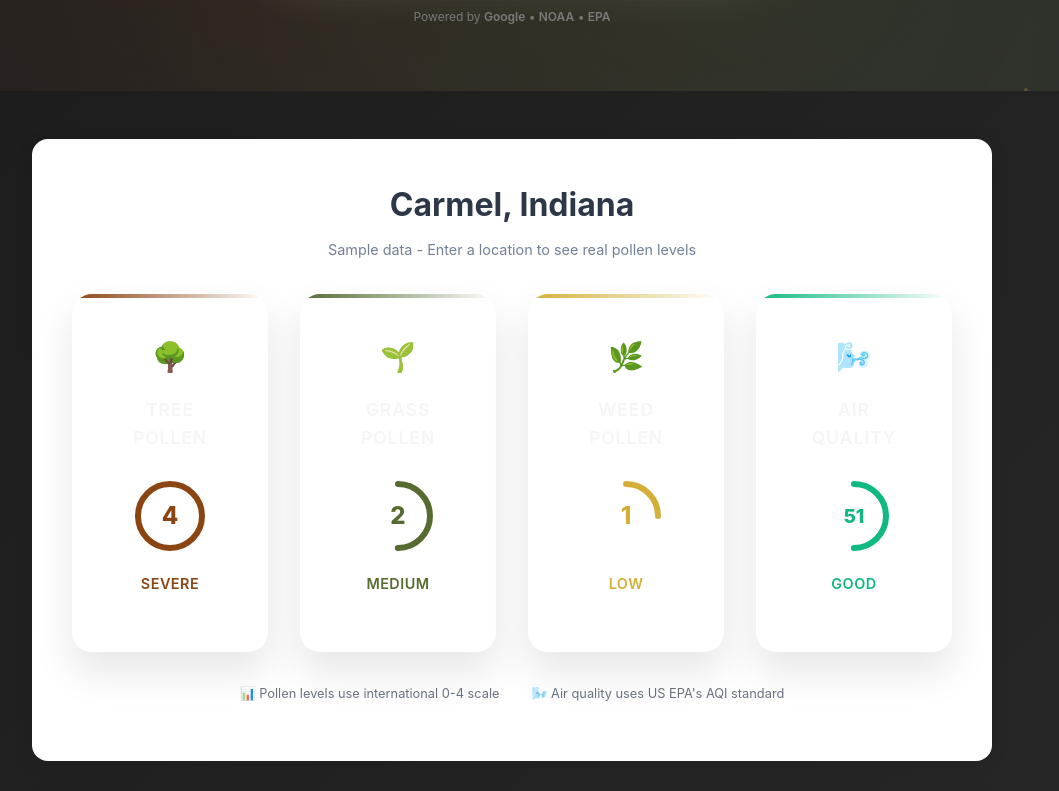
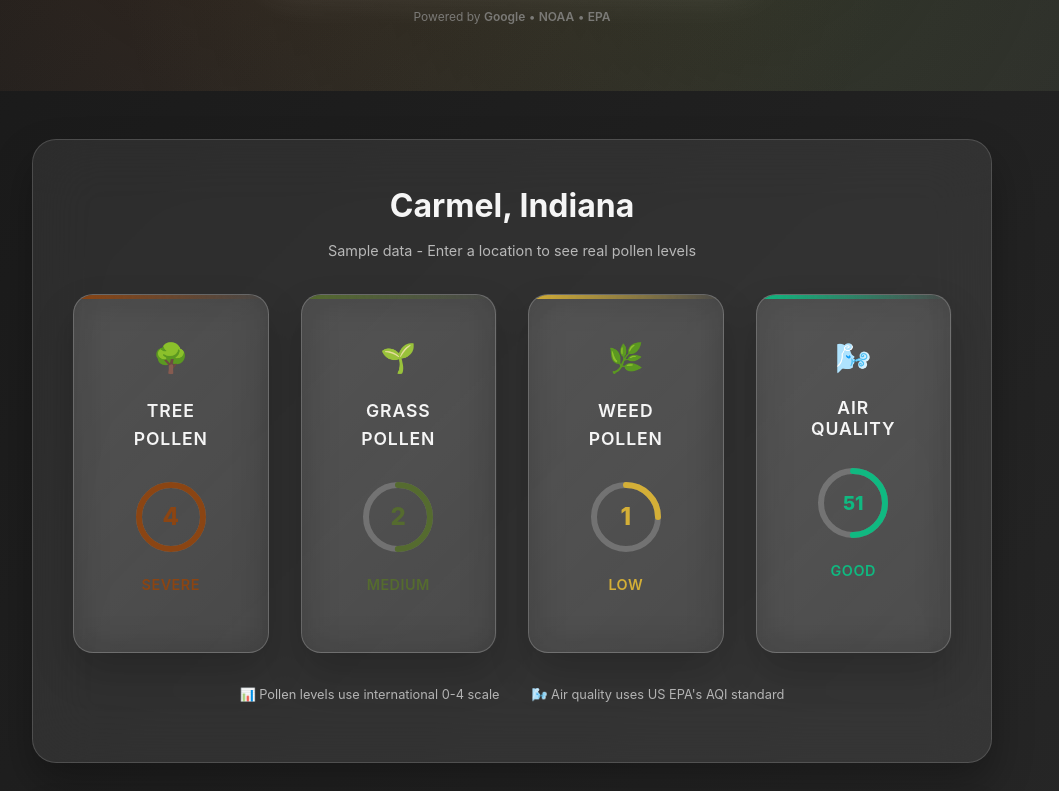
Before and after one commit to shwnhll/mypollenpal, a Next.js app: page / in a window 1280 px wide. Shown: the part 340-1131 px from the top of the page, without its empty margins (128-1187 px from the left). Built offline with nearby package versions, Linux system fonts and the light colour scheme.

Commit message:
Update page.tsx

```diff
--- a/app/page.tsx
+++ b/app/page.tsx
@@ -436,19 +436,78 @@ const updateForecast = (forecast: any[]) => {
             margin-bottom: 2rem;
           }
 
-          @keyframes float {
+@keyframes floatSwayLeft {
   0% {
-    transform: translateY(100vh) rotate(0deg);
+    transform: translate(0, 0) rotate(0deg);
     opacity: 0;
   }
-  10% {
+  5% {
+    opacity: 0.8;
+  }
+  15% {
+    transform: translate(-30px, -15vh) rotate(60deg);
     opacity: 1;
   }
+  30% {
+    transform: translate(-60px, -30vh) rotate(140deg);
+    opacity: 1;
+  }
+  45% {
+    transform: translate(-90px, -45vh) rotate(220deg);
+    opacity: 1;
+  }
+  60% {
+    transform: translate(-120px, -60vh) rotate(300deg);
+    opacity: 1;
+  }
+  75% {
+    transform: translate(-150px, -75vh) rotate(380deg);
+    opacity: 0.8;
+  }
   90% {
+    transform: translate(-180px, -90vh) rotate(440deg);
+    opacity: 0.4;
+  }
+  100% {
+    transform: translate(-200px, -110vh) rotate(500deg);
+    opacity: 0;
+  }
+}
+
+@keyframes floatSwayRight {
+  0% {
+    transform: translate(0, 0) rotate(0deg);
+    opacity: 0;
+  }
+  5% {
+    opacity: 0.8;
+  }
+  15% {
+    transform: translate(30px, -15vh) rotate(60deg);
     opacity: 1;
   }
+  30% {
+    transform: translate(60px, -30vh) rotate(140deg);
+    opacity: 1;
+  }
+  45% {
+    transform: translate(90px, -45vh) rotate(220deg);
+    opacity: 1;
+  }
+  60% {
+    transform: translate(120px, -60vh) rotate(300deg);
+    opacity: 1;
+  }
+  75% {
+    transform: translate(150px, -75vh) rotate(380deg);
+    opacity: 0.8;
+  }
+  90% {
+    transform: translate(180px, -90vh) rotate(440deg);
+    opacity: 0.4;
+  }
   100% {
-    transform: translateY(-100vh) rotate(360deg);
+    transform: translate(200px, -110vh) rotate(500deg);
     opacity: 0;
   }
 }
@@ -494,102 +553,93 @@ const updateForecast = (forecast: any[]) => {
   position: 'relative',
   overflow: 'hidden'
 }}>
+{/* Magical pollen particles dispersing from search area */}
+<div style={{
+  position: 'absolute',
+  width: '4px',
+  height: '4px',
+  background: 'rgba(212, 175, 55, 0.4)',
+  borderRadius: '50%',
+  left: '45%',
+  top: '60%',
+  animation: 'floatSwayLeft 15s infinite linear'
+}}></div>
+<div style={{
+  position: 'absolute',
+  width: '3px',
+  height: '3px',
+  background: 'rgba(212, 175, 55, 0.5)',
+  borderRadius: '50%',
+  left: '50%',
+  top: '62%',
+  animation: 'floatSwayRight 18s infinite linear',
+  animationDelay: '0s'
+}}></div>
+<div style={{
+  position: 'absolute',
+  width: '5px',
+  height: '5px',
+  background: 'rgba(212, 175, 55, 0.3)',
+  borderRadius: '50%',
+  left: '47%',
+  top: '58%',
+  animation: 'floatSwayLeft 20s infinite linear',
+  animationDelay: '1s'
+}}></div>
+<div style={{
+  position: 'absolute',
+  width: '4px',
+  height: '4px',
+  background: 'rgba(212, 175, 55, 0.4)',
+  borderRadius: '50%',
+  left: '53%',
+  top: '61%',
+  animation: 'floatSwayRight 16s infinite linear',
+  animationDelay: '0.5s'
+}}></div>
+<div style={{
+  position: 'absolute',
+  width: '3px',
+  height: '3px',
+  background: 'rgba(212, 175, 55, 0.6)',
+  borderRadius: '50%',
+  left: '46%',
+  top: '59%',
+  animation: 'floatSwayLeft 22s infinite linear',
+  animationDelay: '2s'
+}}></div>
 <div style={{
   position: 'absolute',
   width: '4px',
   height: '4px',
   background: 'rgba(212, 175, 55, 0.3)',
   borderRadius: '50%',
-  left: '10%',
-  bottom: '-1px',
-  animation: 'float 20s infinite linear'
+  left: '51%',
+  top: '63%',
+  animation: 'floatSwayRight 17s infinite linear',
+  animationDelay: '1.5s'
 }}></div>
 <div style={{
   position: 'absolute',
-  width: '4px',
-  height: '4px',
-  background: 'rgba(212, 175, 55, 0.3)',
+  width: '5px',
+  height: '5px',
+  background: 'rgba(212, 175, 55, 0.4)',
   borderRadius: '50%',
-  left: '20%',
-  bottom: '-1px',
-  animation: 'float 20s infinite linear',
-  animationDelay: '2s'
+  left: '48%',
+  top: '60%',
+  animation: 'floatSwayLeft 19s infinite linear',
+  animationDelay: '0.2s'
 }}></div>
 <div style={{
   position: 'absolute',
-  width: '4px',
-  height: '4px',
-  background: 'rgba(212, 175, 55, 0.3)',
+  width: '3px',
+  height: '3px',
+  background: 'rgba(212, 175, 55, 0.5)',
   borderRadius: '50%',
-  left: '30%',
-  bottom: '-20px',
-  animation: 'float 20s infinite linear',
-  animationDelay: '4s'
-}}></div>
-<div style={{
-  position: 'absolute',
-  width: '4px',
-  height: '4px',
-  background: 'rgba(212, 175, 55, 0.3)',
-  borderRadius: '50%',
-  left: '40%',
-  bottom: '-1px',
-  animation: 'float 20s infinite linear'
-}}></div>
-<div style={{
-  position: 'absolute',
-  width: '4px',
-  height: '4px',
-  background: 'rgba(212, 175, 55, 0.3)',
-  borderRadius: '50%',
-  left: '50%',
-  bottom: '-1px',
-  animation: 'float 20s infinite linear',
+  left: '52%',
+  top: '57%',
+  animation: 'floatSwayRight 21s infinite linear',
   animationDelay: '3s'
-}}></div>
-<div style={{
-  position: 'absolute',
-  width: '4px',
-  height: '4px',
-  background: 'rgba(212, 175, 55, 0.3)',
-  borderRadius: '50%',
-  left: '60%',
-  bottom: '-10px',
-  animation: 'float 20s infinite linear',
-  animationDelay: '1s'
-}}></div>
-<div style={{
-  position: 'absolute',
-  width: '4px',
-  height: '4px',
-  background: 'rgba(212, 175, 55, 0.3)',
-  borderRadius: '50%',
-  left: '70%',
-  bottom: '-1px',
-  animation: 'float 20s infinite linear',
-  animationDelay: '5s'
-}}></div>
-<div style={{
-  position: 'absolute',
-  width: '4px',
-  height: '4px',
-  background: 'rgba(212, 175, 55, 0.3)',
-  borderRadius: '50%',
-  left: '80%',
-  bottom: '-1px',
-  animation: 'float 20s infinite linear',
-  animationDelay: '1s'
-}}></div>
-<div style={{
-  position: 'absolute',
-  width: '4px',
-  height: '4px',
-  background: 'rgba(212, 175, 55, 0.3)',
-  borderRadius: '50%',
-  left: '90%',
-  bottom: '-1px',
-  animation: 'float 20s infinite linear',
-  animationDelay: '7s'
 }}></div>
 
   {/* Subtle gradient overlay */}
@@ -756,7 +806,8 @@ const updateForecast = (forecast: any[]) => {
 
 {/* Main Content */}
 <section style={{
-        padding: '3rem 0'
+  padding: '3rem 0',
+  background: 'linear-gradient(135deg, #1a1a1a 0%, #2d2d2d 100%)'
 }}>
   <div style={{
     maxWidth: '1000px',
@@ -765,11 +816,13 @@ const updateForecast = (forecast: any[]) => {
   }}>
     {/* Current Pollen Data Card */}
     <div style={{
-            background: 'white',
-            borderRadius: '16px',
+      background: 'rgba(255, 255, 255, 0.08)',
+      backdropFilter: 'blur(30px)',
+      border: '1px solid rgba(255, 255, 255, 0.15)',
+      borderRadius: '24px',
       padding: '2.5rem',
       marginBottom: '2rem',
-            boxShadow: '0 4px 20px rgba(0, 0, 0, 0.08)'
+      boxShadow: '0 20px 40px rgba(0, 0, 0, 0.3)'
     }}>
       <div style={{
         textAlign: 'center',
@@ -778,13 +831,13 @@ const updateForecast = (forecast: any[]) => {
         <h2 style={{
           fontSize: '2rem',
           fontWeight: '700',
-                color: '#2d3748',
+          color: '#f5f5f5',
           marginBottom: '0.5rem'
         }} id="currentLocation">
           Carmel, Indiana
         </h2>
         <p style={{
-                color: '#718096',
+          color: '#b8b8b8',
           fontSize: '0.9rem'
         }} id="lastUpdated">
           Sample data - Enter a location to see real pollen levels
@@ -797,20 +850,20 @@ const updateForecast = (forecast: any[]) => {
         gap: '2rem',
         margin: '2rem 0'
       }} className="pollen-cards-grid">
+
         {/* Tree Pollen Card */}
         <div className="pollen-card" style={{
-    background: 'rgba(255, 255, 255, 0.06)',
+          background: 'linear-gradient(135deg, rgba(255, 255, 255, 0.1) 0%, rgba(255, 255, 255, 0.05) 100%)',
           backdropFilter: 'blur(20px)',
-    border: '1px solid rgba(255, 255, 255, 0.1)',
+          border: '1px solid rgba(255, 255, 255, 0.2)',
           borderRadius: '20px',
           padding: '2.5rem',
           textAlign: 'center',
           transition: 'all 0.3s ease',
           position: 'relative',
           overflow: 'hidden',
-    boxShadow: '0 20px 40px rgba(0, 0, 0, 0.1)'
-  }}>
-    {/* Top accent border */}
+          boxShadow: '0 20px 40px rgba(0, 0, 0, 0.2)'
+        }}>
           <div style={{
             position: 'absolute',
             top: 0,
@@ -840,7 +893,7 @@ const updateForecast = (forecast: any[]) => {
             margin: '0 auto 1rem'
           }}>
             <svg width="80" height="80" style={{ transform: 'rotate(-90deg)' }}>
-        <circle cx="40" cy="40" r="32" fill="none" stroke="rgba(255, 255, 255, 0.1)" strokeWidth="6" />
+              <circle cx="40" cy="40" r="32" fill="none" stroke="rgba(255, 255, 255, 0.2)" strokeWidth="6" />
               <circle
                 id="treeRing"
                 cx="40" cy="40" r="32" fill="none" stroke="#8b4513" strokeWidth="6"
@@ -874,18 +927,17 @@ const updateForecast = (forecast: any[]) => {
 
         {/* Grass Pollen Card */}
         <div className="pollen-card" style={{
-    background: 'rgba(255, 255, 255, 0.06)',
+          background: 'linear-gradient(135deg, rgba(255, 255, 255, 0.1) 0%, rgba(255, 255, 255, 0.05) 100%)',
           backdropFilter: 'blur(20px)',
-    border: '1px solid rgba(255, 255, 255, 0.1)',
+          border: '1px solid rgba(255, 255, 255, 0.2)',
           borderRadius: '20px',
           padding: '2.5rem',
           textAlign: 'center',
           transition: 'all 0.3s ease',
           position: 'relative',
           overflow: 'hidden',
-    boxShadow: '0 20px 40px rgba(0, 0, 0, 0.1)'
-  }}>
-    {/* Top accent border */}
+          boxShadow: '0 20px 40px rgba(0, 0, 0, 0.2)'
+        }}>
           <div style={{
             position: 'absolute',
             top: 0,
@@ -915,7 +967,7 @@ const updateForecast = (forecast: any[]) => {
             margin: '0 auto 1rem'
           }}>
             <svg width="80" height="80" style={{ transform: 'rotate(-90deg)' }}>
-        <circle cx="40" cy="40" r="32" fill="none" stroke="rgba(255, 255, 255, 0.1)" strokeWidth="6" />
+              <circle cx="40" cy="40" r="32" fill="none" stroke="rgba(255, 255, 255, 0.2)" strokeWidth="6" />
               <circle
                 id="grassRing"
                 cx="40" cy="40" r="32" fill="none" stroke="#556b2f" strokeWidth="6"
@@ -949,18 +1001,17 @@ const updateForecast = (forecast: any[]) => {
 
         {/* Weed Pollen Card */}
         <div className="pollen-card" style={{
-    background: 'rgba(255, 255, 255, 0.06)',
+          background: 'linear-gradient(135deg, rgba(255, 255, 255, 0.1) 0%, rgba(255, 255, 255, 0.05) 100%)',
           backdropFilter: 'blur(20px)',
-    border: '1px solid rgba(255, 255, 255, 0.1)',
+          border: '1px solid rgba(255, 255, 255, 0.2)',
           borderRadius: '20px',
           padding: '2.5rem',
           textAlign: 'center',
           transition: 'all 0.3s ease',
           position: 'relative',
           overflow: 'hidden',
-    boxShadow: '0 20px 40px rgba(0, 0, 0, 0.1)'
-  }}>
-    {/* Top accent border */}
+          boxShadow: '0 20px 40px rgba(0, 0, 0, 0.2)'
+        }}>
           <div style={{
             position: 'absolute',
             top: 0,
@@ -990,7 +1041,7 @@ const updateForecast = (forecast: any[]) => {
             margin: '0 auto 1rem'
           }}>
             <svg width="80" height="80" style={{ transform: 'rotate(-90deg)' }}>
-        <circle cx="40" cy="40" r="32" fill="none" stroke="rgba(255, 255, 255, 0.1)" strokeWidth="6" />
+              <circle cx="40" cy="40" r="32" fill="none" stroke="rgba(255, 255, 255, 0.2)" strokeWidth="6" />
               <circle
                 id="weedRing"
                 cx="40" cy="40" r="32" fill="none" stroke="#d4af37" strokeWidth="6"
@@ -1024,18 +1075,17 @@ const updateForecast = (forecast: any[]) => {
 
         {/* Air Quality Card */}
         <div className="pollen-card" style={{
-    background: 'rgba(255, 255, 255, 0.06)',
+          background: 'linear-gradient(135deg, rgba(255, 255, 255, 0.1) 0%, rgba(255, 255, 255, 0.05) 100%)',
           backdropFilter: 'blur(20px)',
-    border: '1px solid rgba(255, 255, 255, 0.1)',
+          border: '1px solid rgba(255, 255, 255, 0.2)',
           borderRadius: '20px',
           padding: '2.5rem',
           textAlign: 'center',
           transition: 'all 0.3s ease',
           position: 'relative',
           overflow: 'hidden',
-    boxShadow: '0 20px 40px rgba(0, 0, 0, 0.1)'
-  }}>
-    {/* Top accent border */}
+          boxShadow: '0 20px 40px rgba(0, 0, 0, 0.2)'
+        }}>
           <div style={{
             position: 'absolute',
             top: 0,
@@ -1055,8 +1105,9 @@ const updateForecast = (forecast: any[]) => {
             marginBottom: '1.5rem',
             fontSize: '1.1rem',
             textTransform: 'uppercase',
-      letterSpacing: '0.05em'
-    }}>Air Quality</div>
+            letterSpacing: '0.05em',
+            lineHeight: '1.2'
+          }}>Air<br/>Quality</div>
 
           <div style={{
             position: 'relative',
@@ -1065,7 +1116,7 @@ const updateForecast = (forecast: any[]) => {
             margin: '0 auto 1rem'
           }}>
             <svg width="80" height="80" style={{ transform: 'rotate(-90deg)' }}>
-        <circle cx="40" cy="40" r="32" fill="none" stroke="rgba(255, 255, 255, 0.1)" strokeWidth="6" />
+              <circle cx="40" cy="40" r="32" fill="none" stroke="rgba(255, 255, 255, 0.2)" strokeWidth="6" />
               <circle
                 id="airRing"
                 cx="40" cy="40" r="32" fill="none" stroke="#10b981" strokeWidth="6"
@@ -1102,7 +1153,7 @@ const updateForecast = (forecast: any[]) => {
       <div style={{
         textAlign: 'center',
         fontSize: '0.8rem',
-  color: '#6b7280',
+        color: '#b8b8b8',
         marginTop: '1.5rem',
         marginBottom: '1rem',
         display: 'flex',
```
Lines whose indentation alone changed are shown as unchanged.
